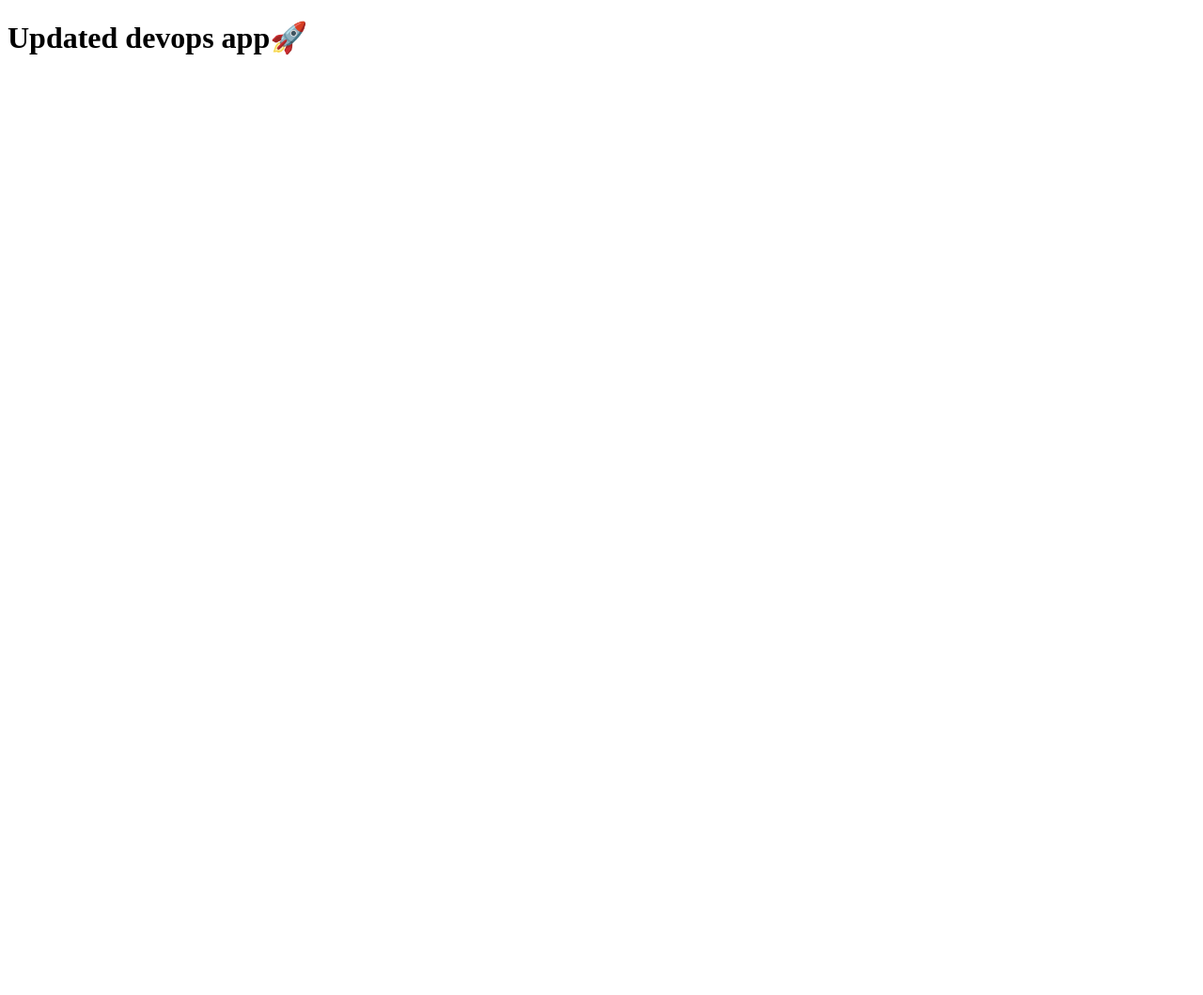
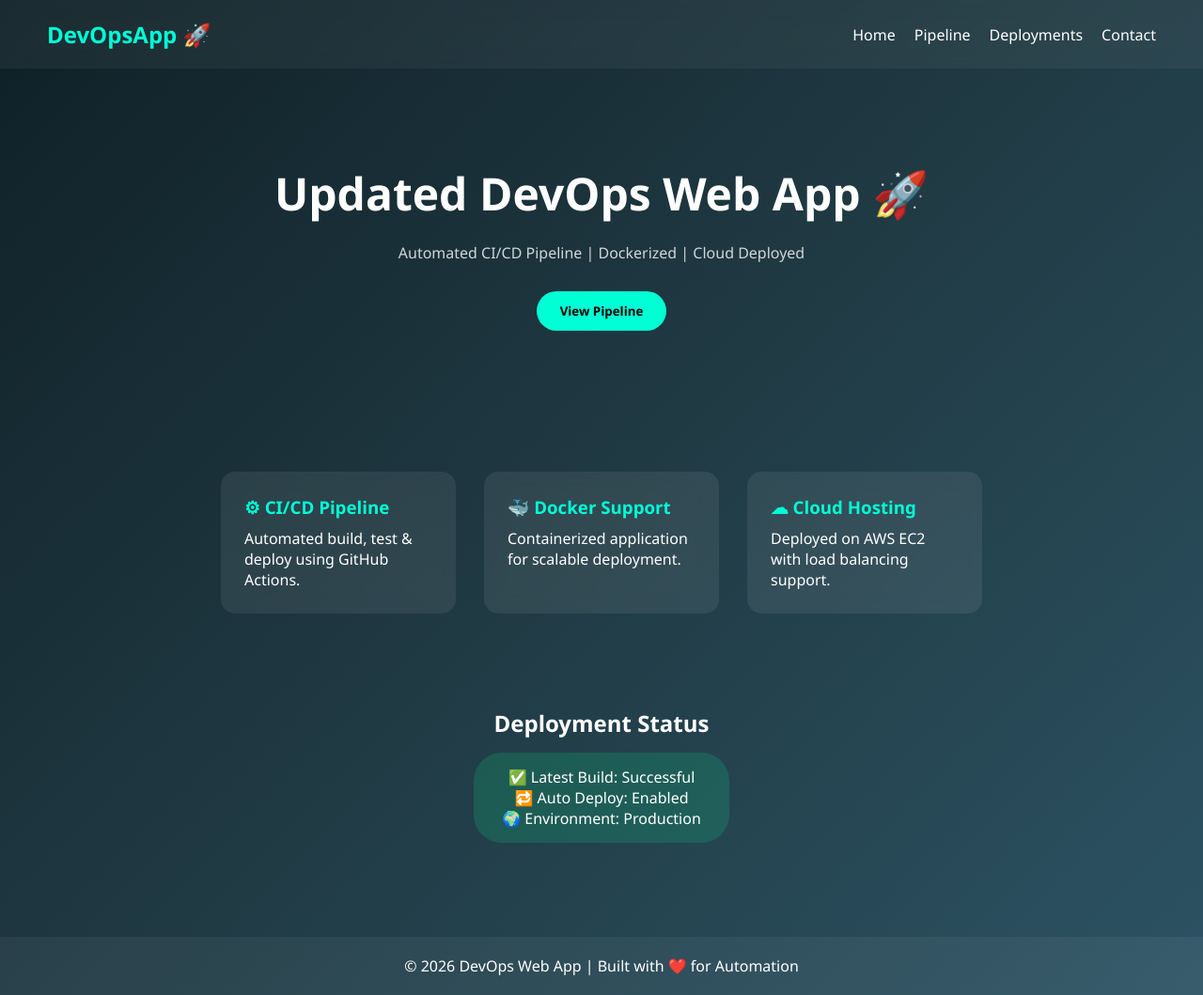
Before and after one commit to javintrivedi/devops-webapp, a plain HTML site: page index.html in a window 1280 px wide. Shown: the whole page at 94% size. Before the commit the page ends 800 px from the top, so only its background shows below. Drawn offline with Linux system fonts and the light colour scheme.

Commit message:
Enhance layout and styling of DevOps web app
Updated the structure and style of the DevOps web app, including a new navbar, hero section, features, and deployment status.

```diff
--- a/index.html
+++ b/index.html
@@ -1,9 +1,189 @@
 <!DOCTYPE html>
-<html>
+<html lang="en">
 <head>
+  <meta charset="UTF-8">
   <title>DevOps Web App</title>
+  <meta name="viewport" content="width=device-width, initial-scale=1.0">
+
+  <style>
+    * {
+      margin: 0;
+      padding: 0;
+      box-sizing: border-box;
+      font-family: 'Segoe UI', sans-serif;
+    }
+
+    body {
+      background: linear-gradient(135deg, #0f2027, #203a43, #2c5364);
+      color: white;
+      min-height: 100vh;
+    }
+
+    /* Navbar */
+    nav {
+      display: flex;
+      justify-content: space-between;
+      align-items: center;
+      padding: 20px 50px;
+      background: rgba(255,255,255,0.05);
+      backdrop-filter: blur(10px);
+    }
+
+    nav h2 {
+      color: #00ffd5;
+    }
+
+    nav ul {
+      list-style: none;
+      display: flex;
+      gap: 20px;
+    }
+
+    nav ul li {
+      cursor: pointer;
+      transition: 0.3s;
+    }
+
+    nav ul li:hover {
+      color: #00ffd5;
+    }
+
+    /* Hero Section */
+    .hero {
+      text-align: center;
+      padding: 100px 20px;
+    }
+
+    .hero h1 {
+      font-size: 3rem;
+      margin-bottom: 20px;
+    }
+
+    .hero p {
+      opacity: 0.8;
+      margin-bottom: 30px;
+    }
+
+    .btn {
+      padding: 12px 25px;
+      border: none;
+      border-radius: 25px;
+      cursor: pointer;
+      font-weight: bold;
+      transition: 0.3s;
+    }
+
+    .btn-primary {
+      background: #00ffd5;
+      color: black;
+    }
+
+    .btn-primary:hover {
+      transform: scale(1.1);
+    }
+
+    /* Features Section */
+    .features {
+      display: flex;
+      justify-content: center;
+      gap: 30px;
+      flex-wrap: wrap;
+      padding: 50px 20px;
+    }
+
+    .card {
+      background: rgba(255,255,255,0.08);
+      padding: 25px;
+      width: 250px;
+      border-radius: 15px;
+      backdrop-filter: blur(10px);
+      transition: 0.3s;
+    }
+
+    .card:hover {
+      transform: translateY(-10px);
+    }
+
+    .card h3 {
+      margin-bottom: 10px;
+      color: #00ffd5;
+    }
+
+    /* CI/CD Status Section */
+    .status {
+      text-align: center;
+      padding: 50px 20px;
+    }
+
+    .status-box {
+      display: inline-block;
+      background: rgba(0,255,150,0.15);
+      padding: 15px 30px;
+      border-radius: 30px;
+      margin-top: 15px;
+    }
+
+    /* Footer */
+    footer {
+      text-align: center;
+      padding: 20px;
+      margin-top: 50px;
+      background: rgba(255,255,255,0.05);
+    }
+  </style>
 </head>
 <body>
-  <h1>Updated devops app🚀</h1>
+
+  <!-- Navbar -->
+  <nav>
+    <h2>DevOpsApp 🚀</h2>
+    <ul>
+      <li>Home</li>
+      <li>Pipeline</li>
+      <li>Deployments</li>
+      <li>Contact</li>
+    </ul>
+  </nav>
+
+  <!-- Hero Section -->
+  <section class="hero">
+    <h1>Updated DevOps Web App 🚀</h1>
+    <p>Automated CI/CD Pipeline | Dockerized | Cloud Deployed</p>
+    <button class="btn btn-primary">View Pipeline</button>
+  </section>
+
+  <!-- Features -->
+  <section class="features">
+    <div class="card">
+      <h3>⚙ CI/CD Pipeline</h3>
+      <p>Automated build, test & deploy using GitHub Actions.</p>
+    </div>
+
+    <div class="card">
+      <h3>🐳 Docker Support</h3>
+      <p>Containerized application for scalable deployment.</p>
+    </div>
+
+    <div class="card">
+      <h3>☁ Cloud Hosting</h3>
+      <p>Deployed on AWS EC2 with load balancing support.</p>
+    </div>
+  </section>
+
+  <!-- Deployment Status -->
+  <section class="status">
+    <h2>Deployment Status</h2>
+    <div class="status-box">
+      ✅ Latest Build: Successful <br>
+      🔁 Auto Deploy: Enabled <br>
+      🌍 Environment: Production
+    </div>
+  </section>
+
+  <!-- Footer -->
+  <footer>
+    © 2026 DevOps Web App | Built with ❤️ for Automation
+  </footer>
+
 </body>
 </html>
```
